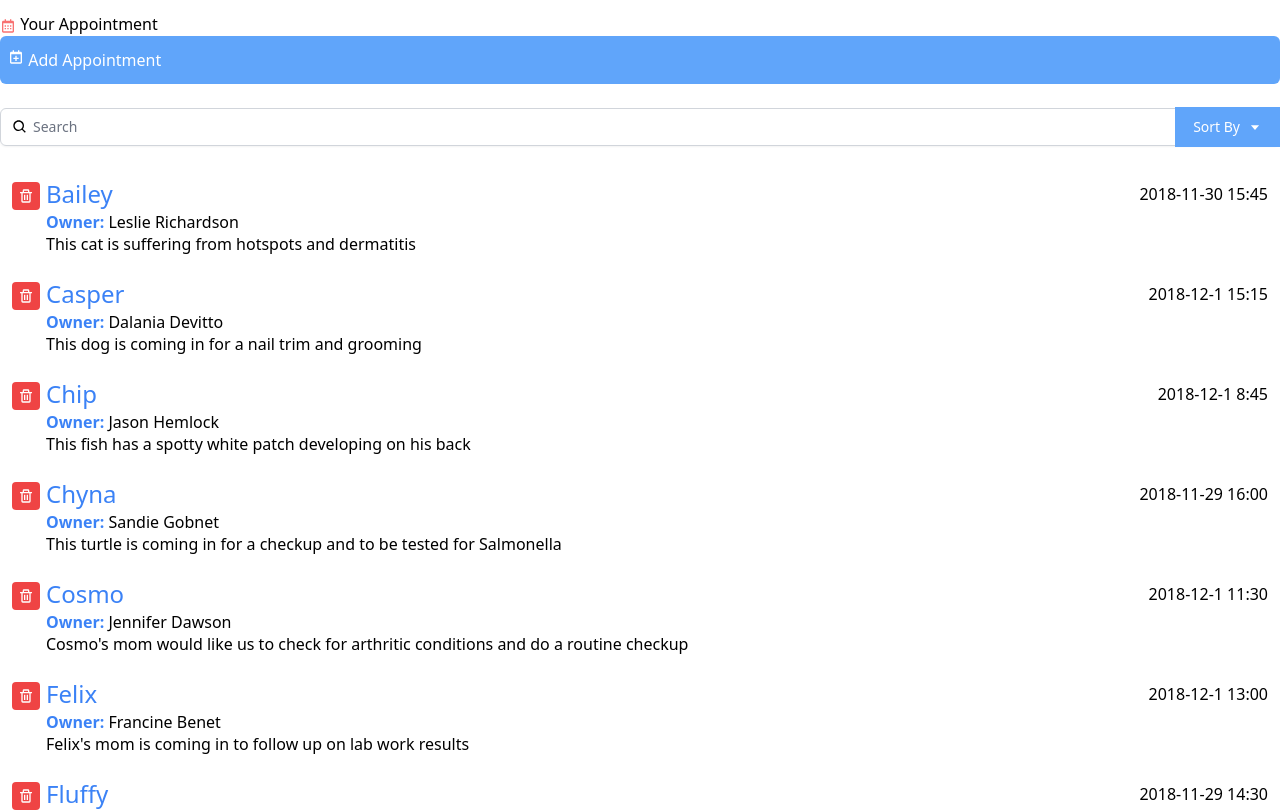
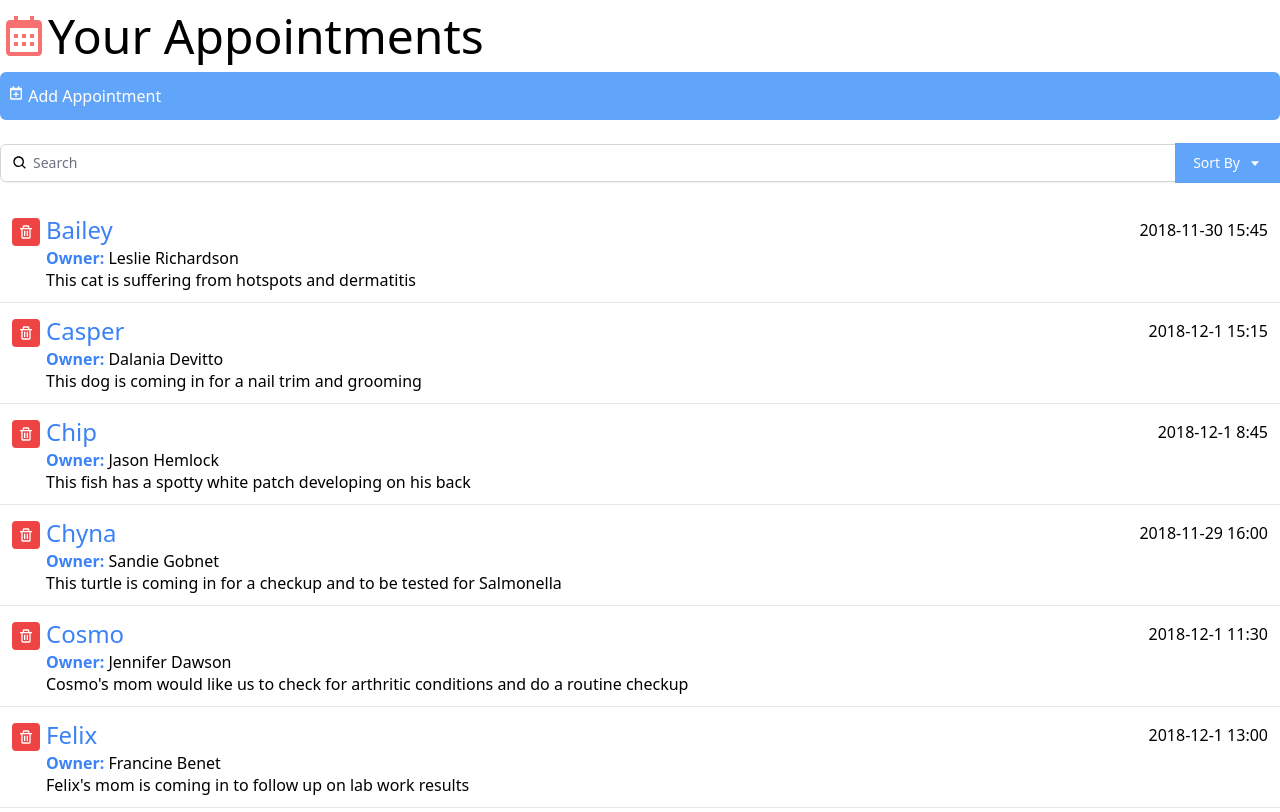
Before and after one commit to pusit-hanp/reactinterface, a React (Create React App) app: page / in a window 1280 px wide. Shown: the top 812 px of the page. Built offline with nearby package versions, Linux system fonts and the light colour scheme.

Commit message:
Application working

```diff
--- a/src/App.js
+++ b/src/App.js
@@ -1,15 +1,15 @@
-import {BiCalendar} from "react-icons/bi"
-import Search from "./components/Search";
+import { useState, useEffect, useCallback } from 'react'
+import { BiCalendar } from "react-icons/bi"
+import Search from "./components/Search"
 import AddAppointment from "./components/AddAppointment"
-import AppointmentInfo from "./components/AppointmentInfo";
-import {useState, useEffect, useCallback} from"react";
+import AppointmentInfo from "./components/AppointmentInfo"
 
 function App() {
 
-  let[appointmentList, setAppointmentList] = useState([]);
-  let[query,setQuery] = useState("");
-  let[sortBy,setSortBy]=useState("petName");
-  let[orderBy,setOrderBy]=useState("asc");
+  let [appointmentList, setAppointmentList] = useState([]);
+  let [query, setQuery] = useState("");
+  let [sortBy, setSortBy] = useState("petName");
+  let [orderBy, setOrderBy] = useState("asc");
 
   const filteredAppointments = appointmentList.filter(
     item => {
@@ -19,51 +19,55 @@ function App() {
         item.aptNotes.toLowerCase().includes(query.toLowerCase())
       )
     }
-  ).sort((a,b)=>{
-    let order = (orderBy === 'asc')? 1 : -1;
-    return(
+  ).sort((a, b) => {
+    let order = (orderBy === 'asc') ? 1 : -1;
+    return (
       a[sortBy].toLowerCase() < b[sortBy].toLowerCase()
-      ? -1*order: 1*order
+        ? -1 * order : 1 * order
     )
   })
 
-  const fetchData = useCallback(()=>{
-    fetch('/data.json')
-      .then(response =>response.json())
-      .then(data=>{
+  const fetchData = useCallback(() => {
+    fetch('./data.json')
+      .then(response => response.json())
+      .then(data => {
         setAppointmentList(data)
       });
-  },[])
+  }, [])
 
-  useEffect(()=>{
+  useEffect(() => {
     fetchData()
-  },[fetchData])
+  }, [fetchData]);
 
   return (
     <div className="App container mx-auto mt-3 font-thin">
-      <h1 ClassName="text-5xl">
-        <BiCalendar className="inline-block text-red-400"/> Your Appointment</h1>
-      <AddAppointment/>
+      <h1 className="text-5xl mb-3">
+        <BiCalendar className="inline-block text-red-400 align-top" />Your Appointments</h1>
+      <AddAppointment
+        onSendAppointment={myAppointment => setAppointmentList([...appointmentList, myAppointment])}
+        lastId={appointmentList.reduce((max, item) => Number(item.id) > max ? Number(item.id) : max, 0)}
+      />
       <Search query={query}
-        onQueryChange={myQuery=>setQuery(myQuery)}
+        onQueryChange={myQuery => setQuery(myQuery)}
         orderBy={orderBy}
-        onOrderByChange={mysort=>setOrderBy(mysort)}
+        onOrderByChange={mySort => setOrderBy(mySort)}
         sortBy={sortBy}
-        onSortByChange={mysort=>setSortBy(mysort)}
+        onSortByChange={mySort => setSortBy(mySort)}
       />
 
-      <ul className="divided-y divide-gray-200">
+      <ul className="divide-y divide-gray-200">
         {filteredAppointments
-          .map(appointment=>(
-            <AppointmentInfo
-            key={appointment.id}
-            appointment={appointment}
-            onDeleteAppointment={
-              appoinmentId =>
-                setAppointmentList(appointmentList.filter(appointment=>appointment.id!==appoinmentId))
-            }
+          .map(appointment => (
+            <AppointmentInfo key={appointment.id}
+              appointment={appointment}
+              onDeleteAppointment={
+                appointmentId =>
+                  setAppointmentList(appointmentList.filter(appointment =>
+                    appointment.id !== appointmentId))
+              }
             />
-          ))}
+          ))
+        }
       </ul>
     </div>
   );
```
